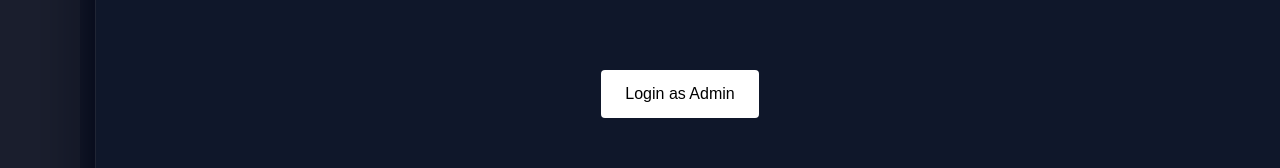
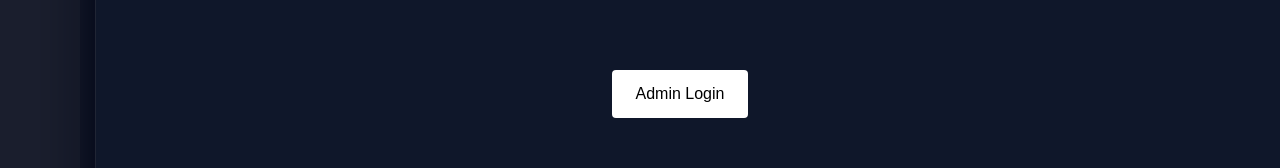
Before and after one commit to 920Rajitha/rajitha-blog, a Next.js app: page /admin-login in a window 1280 px wide. Shown: the part 306-474 px from the top of the page. Built offline with nearby package versions, Linux system fonts and the light colour scheme.

Commit message:
login update

```diff
--- a/app/admin-login/page.js
+++ b/app/admin-login/page.js
@@ -12,7 +12,7 @@ export default function AdminLogin() {
         onClick={login}
         className="bg-white text-black px-6 py-3 rounded"
       >
-        Login as Admin
+        Admin Login
       </button>
     </div>
   );
```
